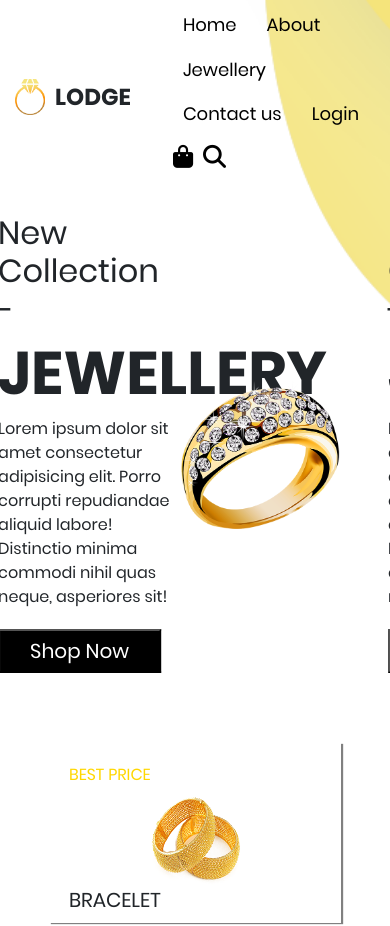
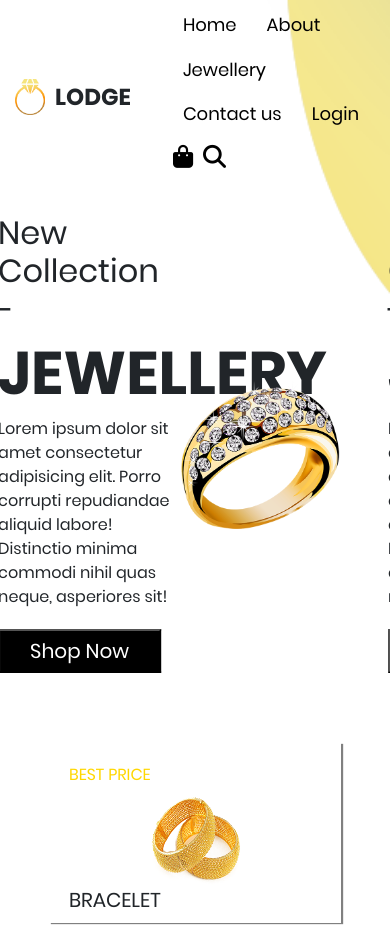
Before and after one commit to Otkritochka/Zaruhi.ru, a plain HTML site: page jewelry shop Lodge Zaruhi/index.htm in a window 390 px wide. Shown: the top 926 px of the page. Drawn offline with nearby package versions, Linux system fonts and the light colour scheme.

Commit message:
Update style.css

```diff
--- a/jewelry shop Lodge Zaruhi/css/style.css
+++ b/jewelry shop Lodge Zaruhi/css/style.css
@@ -424,7 +424,7 @@ footer{
         flex-wrap: wrap;
     }
     header{
-        height: 1200px;
+        height: 1300px;
     }
     .bracelets{
         width: 45%;
```
